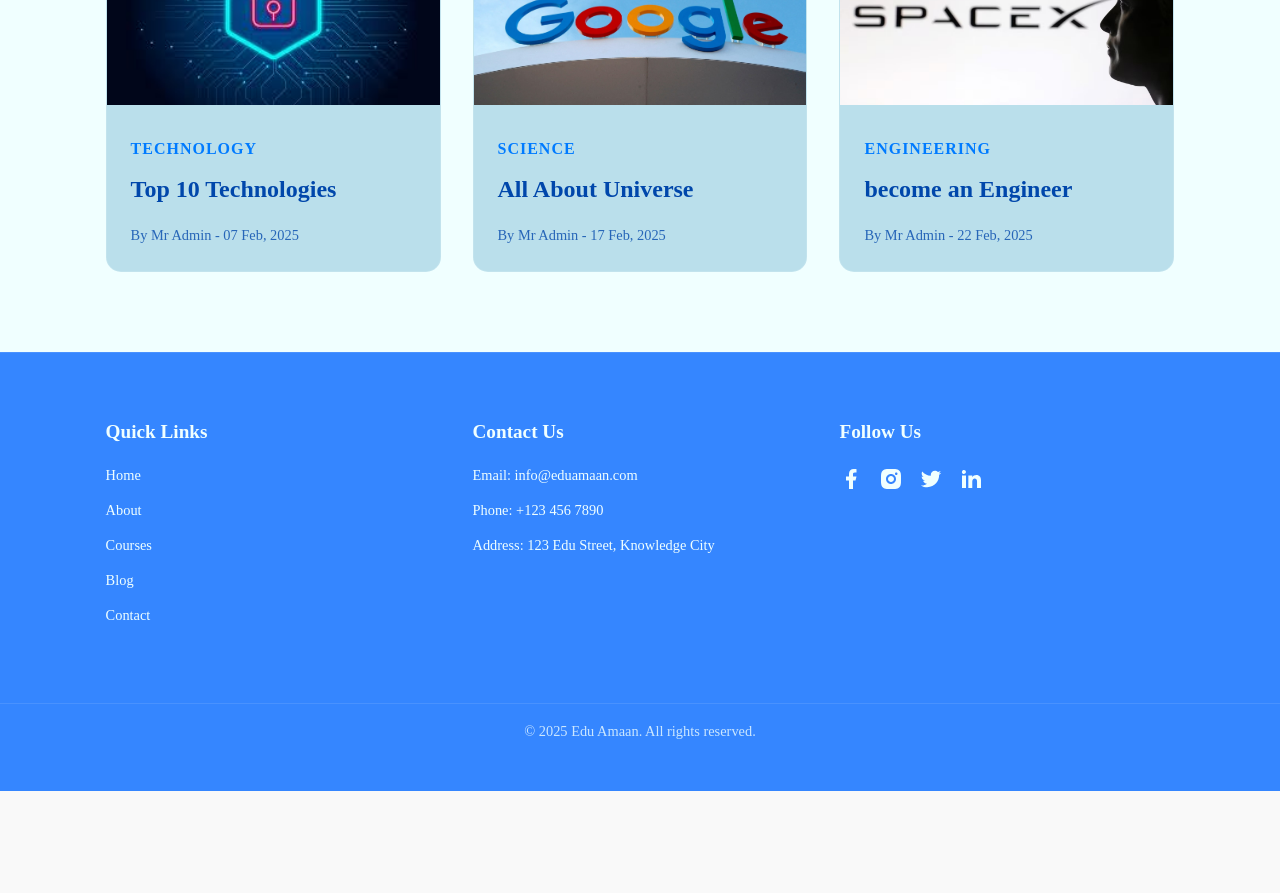
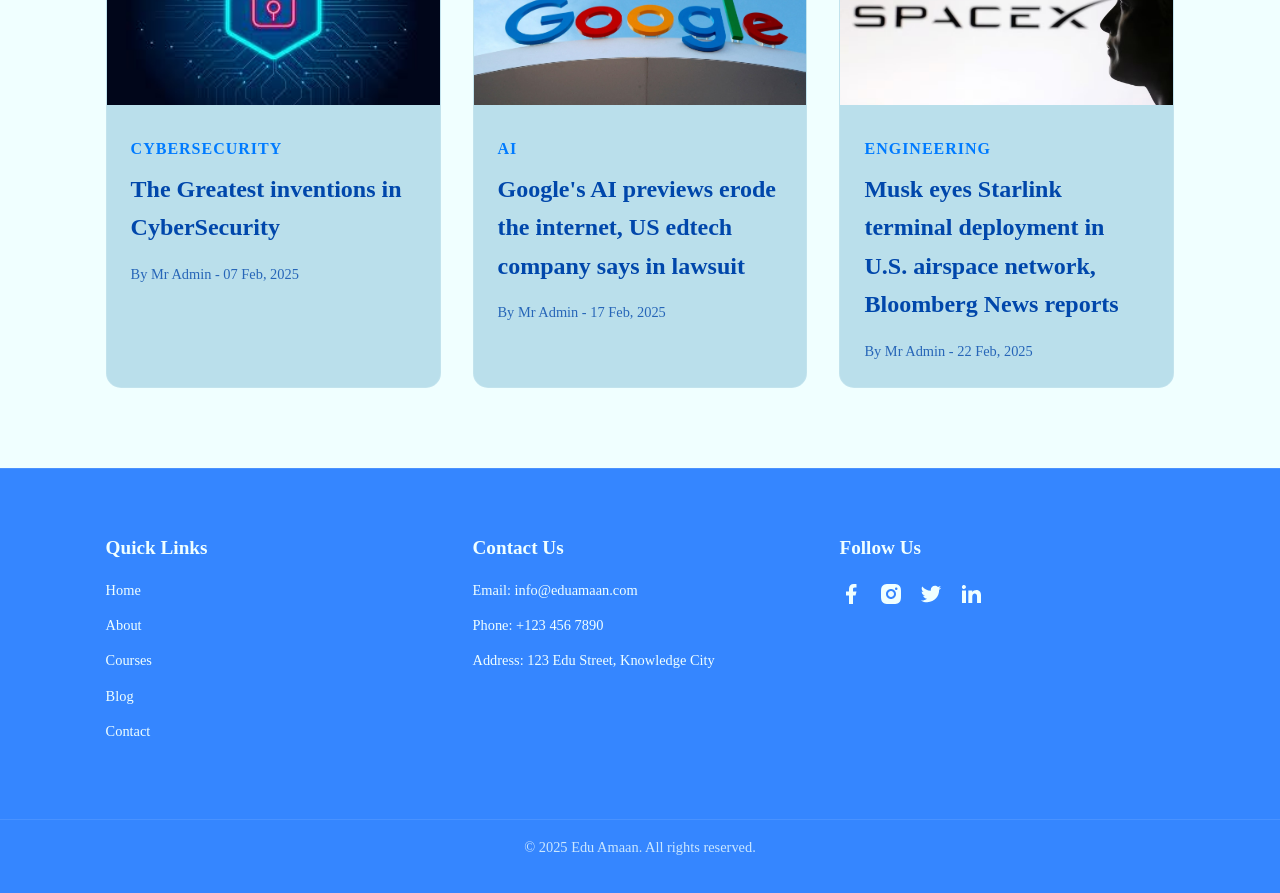
Before and after one commit to ntolqinov692/Web-Project, a React (Create React App) app in the folder e-learning-project/: page / in a window 1280 px wide. Shown: the part 5920-6813 px from the top of the page. Before the commit the page ends 6711 px from the top, so only its background shows below. Built offline with nearby package versions, Linux system fonts and the light colour scheme; a web font is replaced by a local one.

Commit message:
Updated content of data.js

```diff
--- a/e-learning-project/src/sections/blog/data.js
+++ b/e-learning-project/src/sections/blog/data.js
@@ -5,20 +5,23 @@
 export const data = [
     {
         imgURL: blog1,
-        ctg: 'Technology',
-        title: 'Top 10 Technologies',
-        info: 'By Mr Admin - 07 Feb, 2025'
+        ctg: 'CyberSecurity',
+        title: 'The Greatest inventions in CyberSecurity',
+        info: 'By Mr Admin - 07 Feb, 2025',
+        link: 'https://www.eset.com/blog/consumer/the-greatest-cybersecurity-innovations-in-history-2/'
     },
     {
         imgURL: blog2,
-        ctg: 'Science',
-        title: 'All About Universe',
-        info: 'By Mr Admin - 17 Feb, 2025'
+        ctg: 'AI',
+        title: 'Google\'s AI previews erode the internet, US edtech company says in lawsuit\n',
+        info: 'By Mr Admin - 17 Feb, 2025',
+        link: 'https://www.reuters.com/legal/googles-ai-previews-erode-internet-edtech-company-says-lawsuit-2025-02-24/'
     },
     {
         imgURL: blog3,
         ctg: 'Engineering',
-        title: 'become an Engineer',
-        info: 'By Mr Admin - 22 Feb, 2025'
+        title: 'Musk eyes Starlink terminal deployment in U.S. airspace network, Bloomberg News reports\n',
+        info: 'By Mr Admin - 22 Feb, 2025',
+        link: 'https://www.reuters.com/technology/space/musk-eyes-starlink-terminal-deployment-us-airspace-network-bloomberg-news-2025-02-25/'
     }
 ]
```
